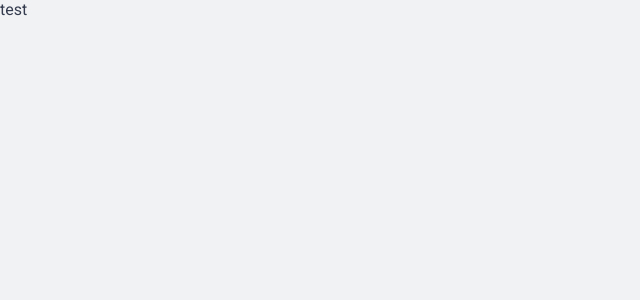
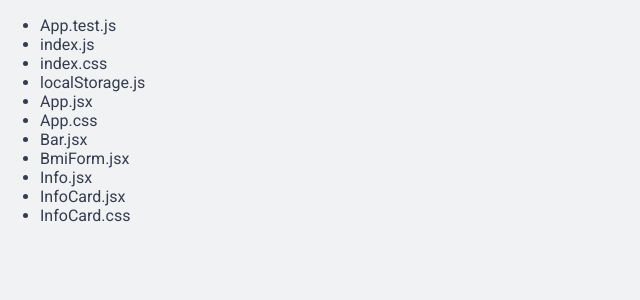
Before and after one commit to SiAshbery/reactjs-ide, a React (Vite) app: page / in a window 1280 px wide. Shown: the top 300 px of the page, without its empty margins (0-640 px from the left). Built offline with nearby package versions, Linux system fonts and the light colour scheme.

Commit message:
Parses and lists file names     - adds helpers file     - configures testing environment

```diff
--- a/src/Workspace/Workspace.tsx
+++ b/src/Workspace/Workspace.tsx
@@ -1,7 +1,17 @@
 import React from 'react';
+import { FileNode } from '../types';
+
+import defaultFiles from '../defaultFiles';
+import { getFileName } from '../helpers';
 
 const Workspace = () => {
-  return <div>test</div>;
+  return <ul data-testid="workspace">{
+    defaultFiles.map((file: FileNode) => {
+      return (
+        <li key={file.path}>{getFileName(file.path)}</li>
+      )
+    })
+  }</ul>;
 };
 
 export default Workspace;
--- /dev/null
+++ b/src/helpers.ts
@@ -0,0 +1,3 @@
+export const getFileName = (filePath: string): string => {
+    return filePath.split('/').pop()
+}
--- /dev/null
+++ b/src/types.ts
@@ -0,0 +1,4 @@
+export type FileNode = {
+    path: string,
+    contents: string
+}
```
Also changed, not shown: jest.config.ts (added, +10 -0 lines), package.json (+9 -1 lines), 2 other files (tests, documents, lock files or other folders).
